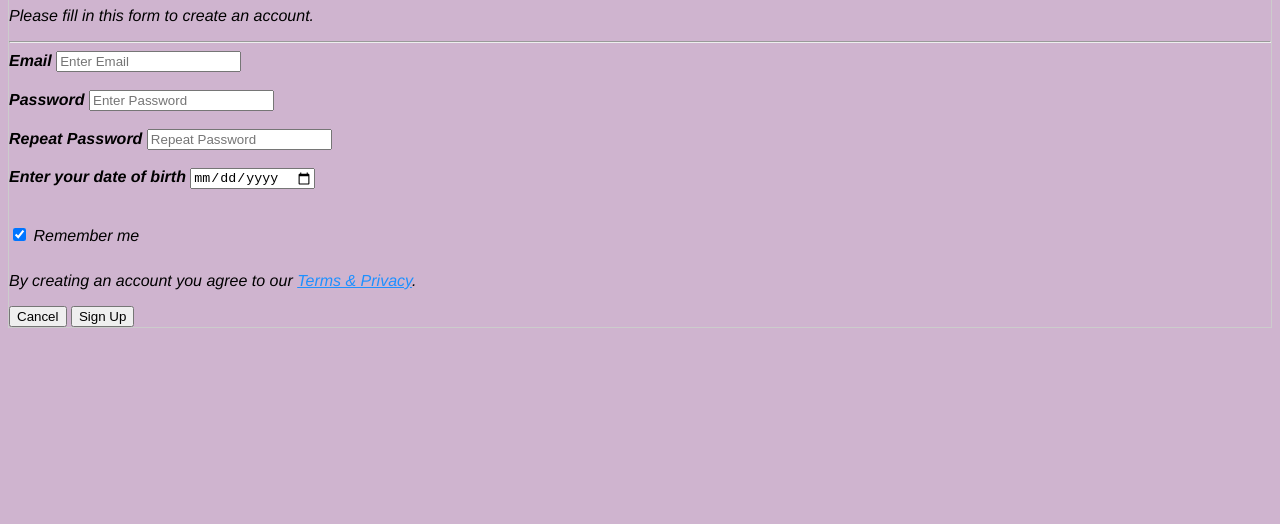
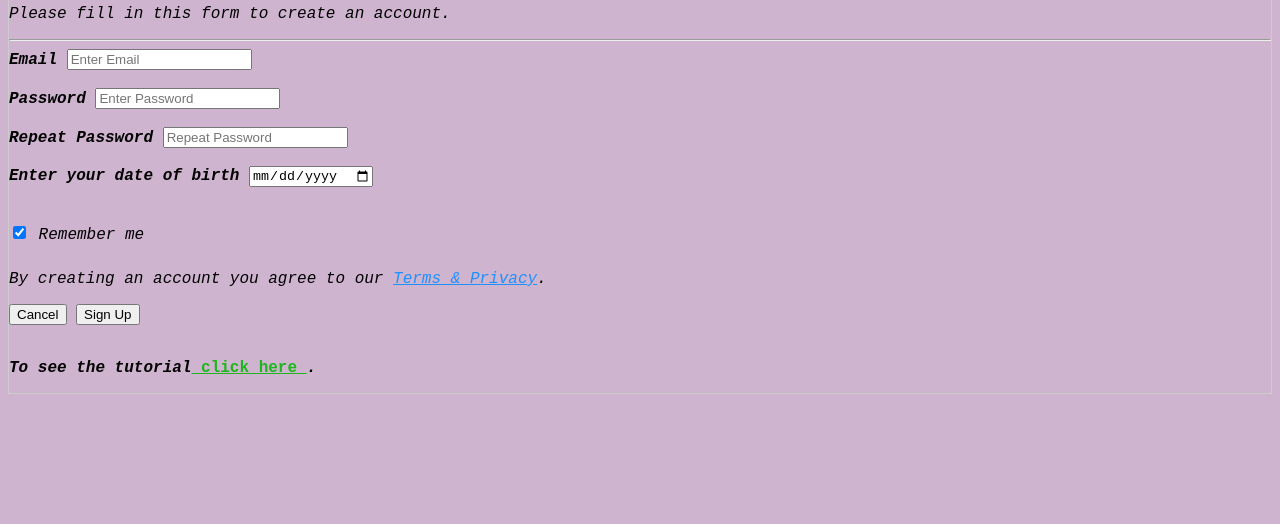
Before and after one commit to AreshaK55/MC1, a plain HTML site: page index.html in a window 1280 px wide. Shown: the part 276-800 px from the top of the page. Drawn offline with Linux system fonts and the light colour scheme.

Commit message:
Webpage Addition(Tutorial)

```diff
--- a/index.html
+++ b/index.html
@@ -5,7 +5,7 @@
   <style>
     body{
       background-color: rgb(207, 180, 207);
-      font-family: 'Franklin Gothic Medium', 'Arial Narrow', Arial, sans-serif;
+      font-family: 'Courier New', Courier, monospace, 'Arial Narrow', Arial, sans-serif;
       font-style: oblique;
     }
   </style>
@@ -50,6 +50,8 @@
             <button type="button" class="cancelbtn">Cancel</button>
             <button type="submit" class="signupbtn">Sign Up</button>
           </div>
+          <br>
+          <p><b>To see the tutorial<a href="tutorial.html" style="color: rgb(29, 182, 29); font-style: normal;"> click here </a>.</b></p>
         </div>
       </form>
 </body>
```
